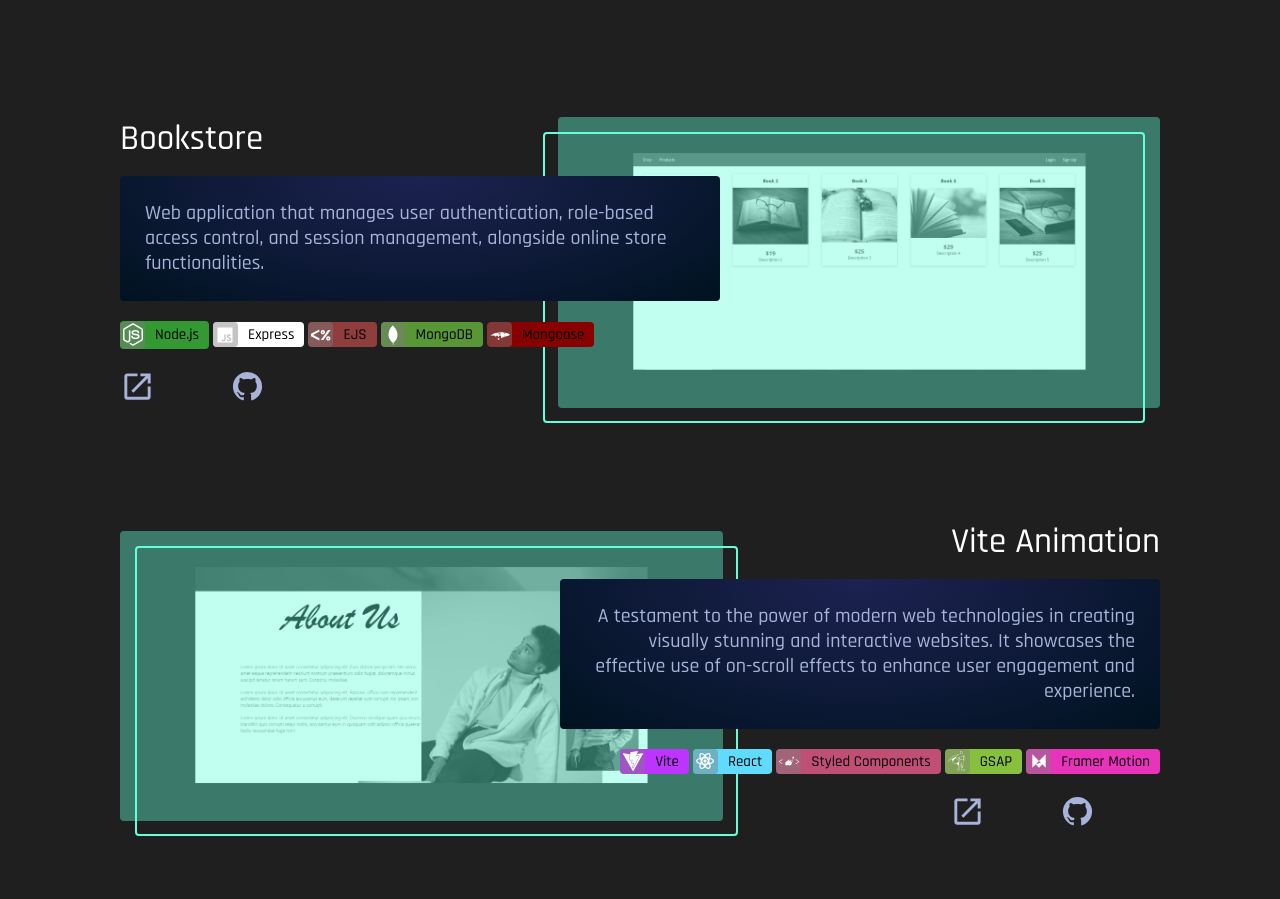
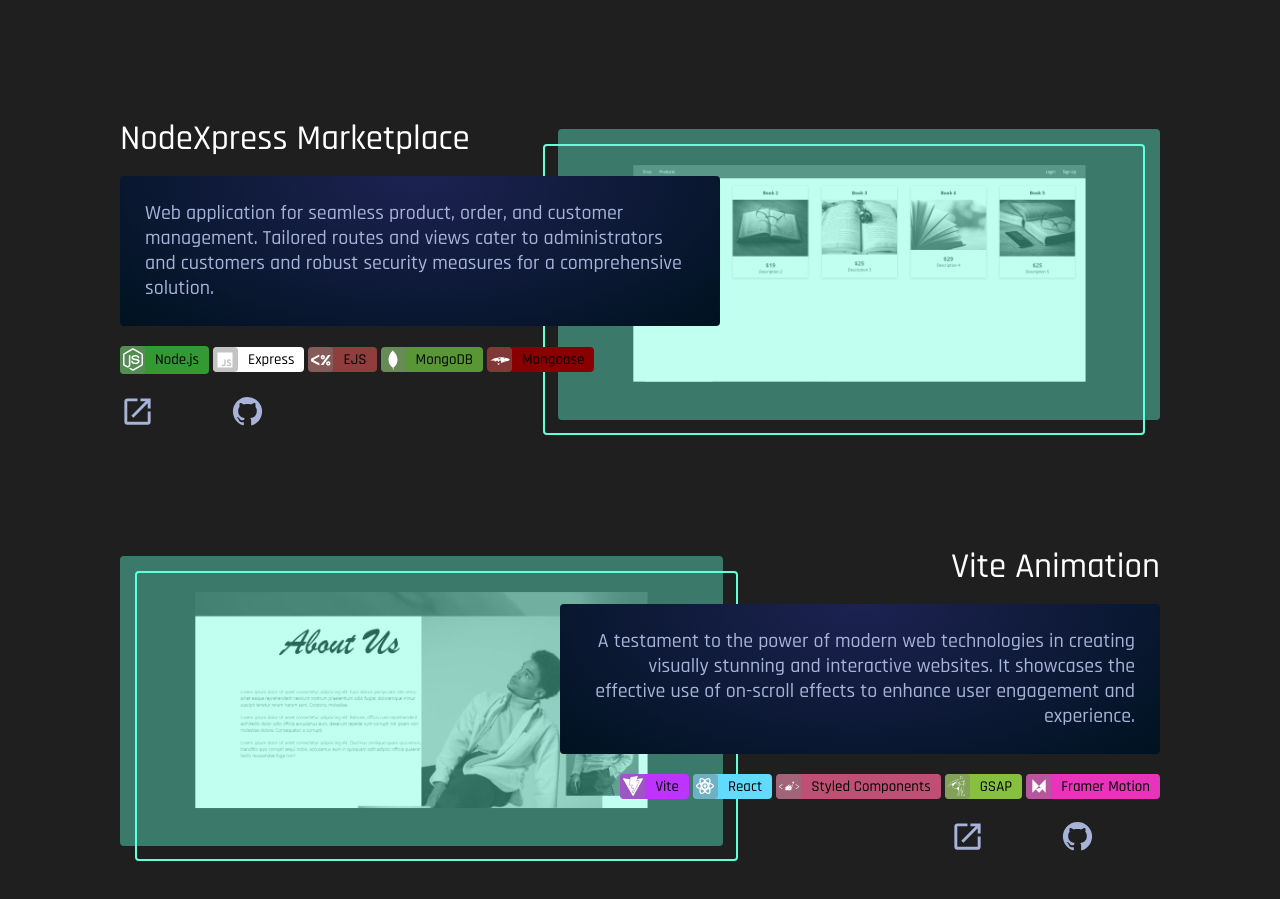
Before and after one commit to NiyatiMPatel/portfolio, a React (Create React App) app: page / in a window 1280 px wide. Shown: the part 2414-3313 px from the top of the page. Built offline with nearby package versions, Linux system fonts and the light colour scheme.

Commit message:
updated project description

```diff
--- a/src/listConstants.js
+++ b/src/listConstants.js
@@ -23,8 +23,8 @@ export const projectDataAll = [
  {
   id: "1",
   classTitle: "project-item-b",
-  title: "Bookstore",
-  desc: "Web application that manages user authentication, role-based access control, and session management, alongside online store functionalities.",
+  title: "NodeXpress Marketplace",
+  desc: "Web application for seamless product, order, and customer management. Tailored routes and views cater to administrators and customers and robust security measures for a comprehensive solution.",
   codeUrl: "https://github.com/NiyatiMPatel/node-mongo-bookstore",
   demoUrl: "https://node-mongo-bookstore.onrender.com",
   imgSrc: bookstore,
```
